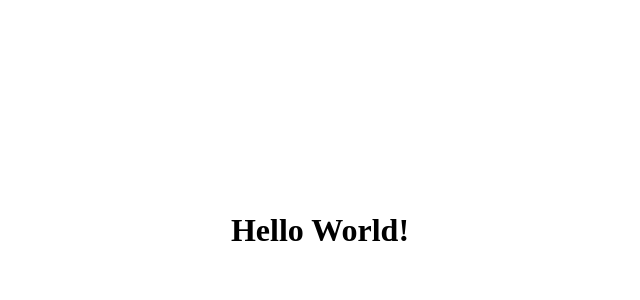
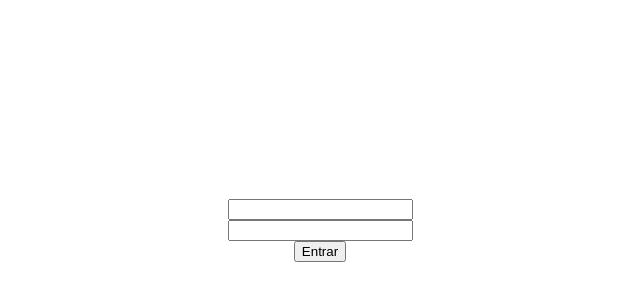
Before and after one commit to AlexsandroBezerra/auth-next, a Next.js app: page / in a window 1280 px wide. Shown: the part 178-478 px from the top of the page, without its empty margins (320-960 px from the left). Built offline with nearby package versions, Linux system fonts and the light colour scheme.

Commit message:
feat: Add auth context

```diff
--- /dev/null
+++ b/src/contexts/AuthContext.tsx
@@ -0,0 +1,31 @@
+import { createContext, ReactNode } from 'react'
+
+type SignInCredentials = {
+  email: string
+  password: string
+}
+
+type AuthContextData = {
+  signIn(credentials: SignInCredentials): Promise<void>
+  isAuthenticated: boolean
+}
+
+type AuthProviderProps ={
+  children: ReactNode
+}
+
+export const AuthContext = createContext({} as AuthContextData)
+
+export function AuthProvider({ children }: AuthProviderProps) {
+  const isAuthenticated = false
+
+  async function signIn({ email, password }: SignInCredentials) {
+    console.log({ email, password })
+  }
+
+  return (
+    <AuthContext.Provider value={{ signIn, isAuthenticated }}>
+      {children}
+    </AuthContext.Provider>
+  )
+}
--- a/src/pages/_app.tsx
+++ b/src/pages/_app.tsx
@@ -1,7 +1,13 @@
-import { AppProps } from 'next/dist/next-server/lib/router/router'
+import { AppProps } from 'next/app'
+
+import { AuthProvider } from '../contexts/AuthContext'
 
 function MyApp({ Component, pageProps }: AppProps) {
-  return <Component {...pageProps} />
+  return (
+    <AuthProvider>
+      <Component {...pageProps} />
+    </AuthProvider>
+  )
 }
 
 export default MyApp
--- a/src/pages/index.tsx
+++ b/src/pages/index.tsx
@@ -1,9 +1,37 @@
+import { FormEvent, useContext, useState } from 'react'
+import { AuthContext } from '../contexts/AuthContext'
+
 import styles from '../styles/Home.module.css'
 
 export default function Home() {
+  const [email, setEmail] = useState('')
+  const [password, setPassword] = useState('')
+
+  const { signIn } = useContext(AuthContext)
+
+  async function handleSubmit(event: FormEvent) {
+    event.preventDefault()
+
+    const data = { email, password }
+
+    await signIn(data)
+  }
+
   return (
-    <div className={styles.container}>
-      <h1>Hello World!</h1>
-    </div>
+    <form onSubmit={handleSubmit} className={styles.container}>
+      <input
+        type="email"
+        value={email}
+        onChange={e => setEmail(e.target.value)}
+      />
+
+      <input
+        type="password"
+        value={password}
+        onChange={e => setPassword(e.target.value)}
+      />
+
+      <button type="submit">Entrar</button>
+    </form>
   )
 }
--- a/src/styles/Home.module.css
+++ b/src/styles/Home.module.css
@@ -2,5 +2,7 @@
   display: flex;
   justify-content: center;
   align-items: center;
+  flex-direction: column;
+
   height: 100vh;
 }
```
Also changed, not shown: public/vercel.svg (deleted).
